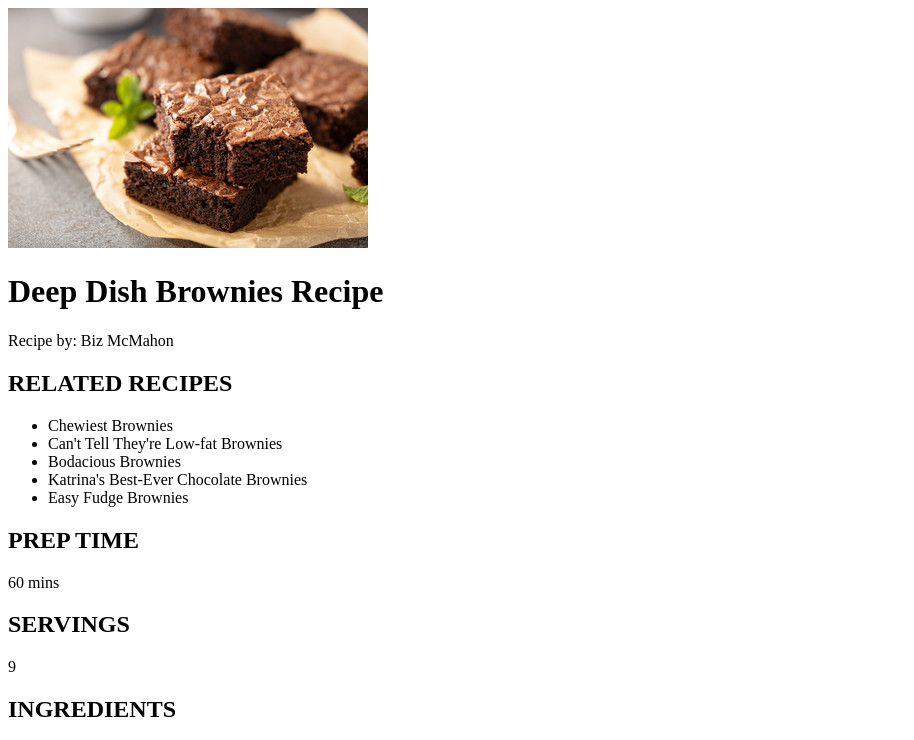
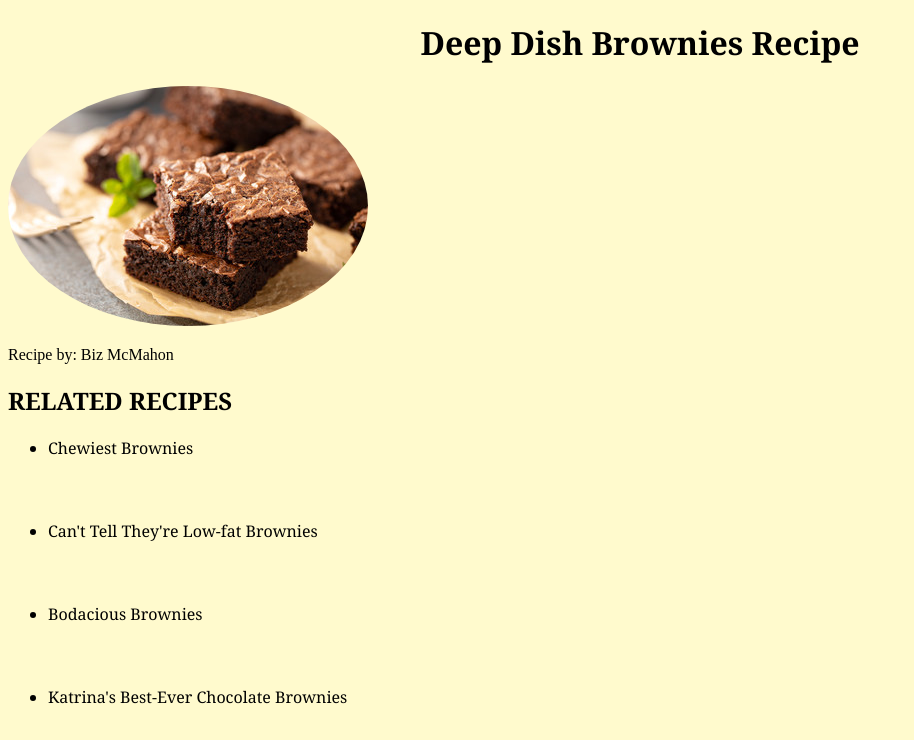
Before and after one commit to EduardoBeta/brownieProject, a plain HTML site: page index.html in a window 1280 px wide. Shown: the top 740 px of the page, without its empty margins (0-914 px from the left). Drawn offline with Linux system fonts and the light colour scheme.

Commit message:
New brownieReceip with css

```diff
--- /dev/null
+++ b/css/styles.css
@@ -0,0 +1,23 @@
+body {
+    background-color:lemonchiffon;
+}
+
+h1 {
+    font-family: Georgia, 'Times New Roman', Times, serif;
+    text-align:center;
+
+}
+
+h2,h3,h4,h5,h5 {
+   font-family: Georgia, 'Times New Roman', Times, serif;
+   text-transform: uppercase;
+}
+
+img {
+    border-radius:50% ;
+}
+
+li {
+    font-family: Georgia, 'Times New Roman', Times, serif;
+    margin-bottom: 5%;
+}
--- a/index.html
+++ b/index.html
@@ -3,11 +3,12 @@
  <head>
      <meta charset="UTF-8">
      <meta name="viewport" content="width=device-width, initial-scale=1.0">
-     <img src="Image/BROWNIE IMAGE.jpeg" alt="Brownie">
+     <link rel="stylesheet" href="css/styles.css">
      <title>Deep Dish Brownies Recipe</title>
  </head>
  <body>
      <h1>Deep Dish Brownies Recipe</h1>
+     <img src="img/brownieproject.jpg" alt="Brownie">
      <p>Recipe by: Biz McMahon</p>
      <h2>RELATED RECIPES</h2>
      <ul>
```
Also changed, not shown: img/brownieproject.jpg (added).
